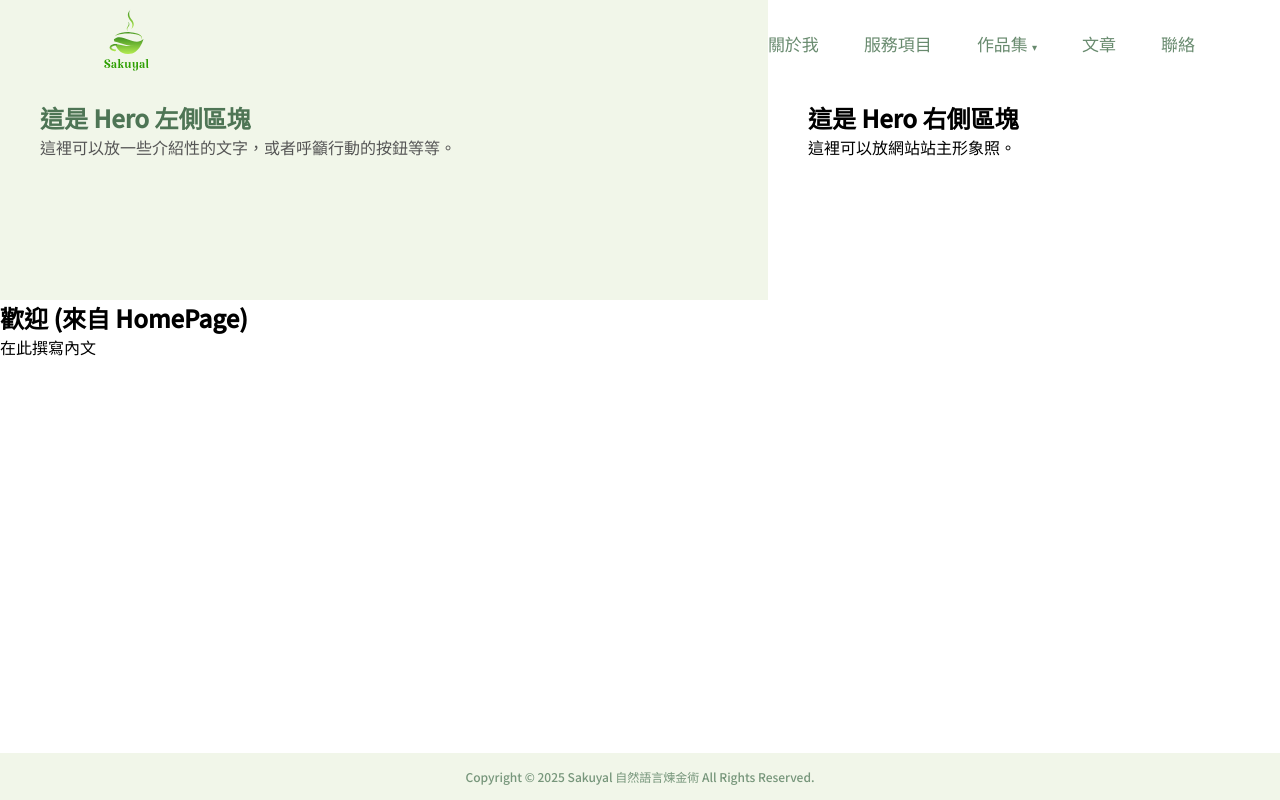
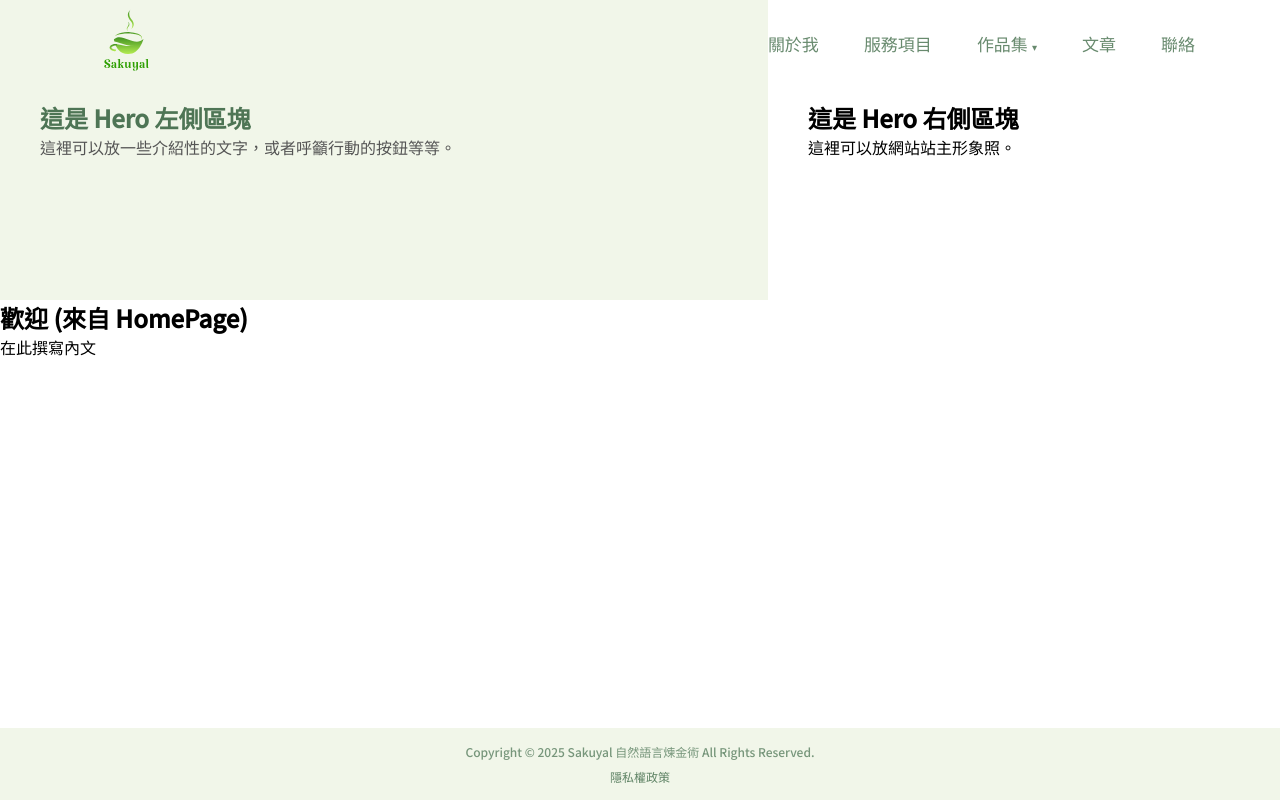
Before and after one commit to YURULIN1995/sakuyal-nlp, a React (Vite) app: page / in a window 1280 px wide. Built offline with nearby package versions, Linux system fonts and the light colour scheme.

Commit message:
Add PrivacyPolicyPage

```diff
--- a/src/App.jsx
+++ b/src/App.jsx
@@ -1,15 +1,16 @@
 import { Routes, Route } from 'react-router-dom';
 import Layout from '@components/Layout';
 import ViewportMeta from '@components/Head/ViewportMeta';
-//匯入所有需要的頁面元件
-import HomePage from '@/pages/HomePage';
-import NotFoundPage from '@/pages/NotFoundPage';
-import AboutPage from '@/pages/content/AboutPage';
-import ServicesPage from '@/pages/content/ServicesPage';
-import PortfolioPage from '@/pages/content/PortfolioPage';
-import BlogPage from '@/pages/content/BlogPage';
-import ContactPage from '@/pages/content/ContactPage';
-
+//匯入所有需要的內容頁面元件
+import HomePage from '@pages/HomePage';
+import NotFoundPage from '@pages/NotFoundPage';
+import AboutPage from '@pages/content/AboutPage';
+import ServicesPage from '@pages/content/ServicesPage';
+import PortfolioPage from '@pages/content/PortfolioPage';
+import BlogPage from '@pages/content/BlogPage';
+import ContactPage from '@pages/content/ContactPage';
+//匯入所有需要的法律相關頁面元件
+import PrivacyPolicyPage from '@pages/legal/PrivacyPolicyPage';
 
 function App() {
   return (
@@ -23,6 +24,7 @@ function App() {
           <Route path="portfolio" element={<PortfolioPage />} />
           <Route path="blog" element={<BlogPage />} />
           <Route path="contact" element={<ContactPage />} />
+          <Route path="privacy-policy" element={<PrivacyPolicyPage />} />
           <Route path="*" element={<NotFoundPage />} />
         </Route>
       </Routes>
--- a/src/components/Footer.jsx
+++ b/src/components/Footer.jsx
@@ -1,9 +1,21 @@
+import { Link } from 'react-router-dom';
 import styles from '@styles/Footer.module.css';
 
 function Footer() {
   return (
     <footer className={styles.footer}>
-      <p>Copyright &#169; 2025 Sakuyal 自然語言煉金術 All Rights Reserved.</p>
+      <p className={styles.copyright}>Copyright &#169; 2025 Sakuyal 自然語言煉金術 All Rights Reserved.</p>
+
+      {/* 新增 Footer Navigation */}
+      <nav className={styles.footerNav}>
+        <ul className={styles.navList}>
+          <li className={styles.navItem}>
+            <Link to="/privacy-policy" className={styles.navLink}>
+              隱私權政策
+            </Link>
+          </li>
+        </ul>
+      </nav>
     </footer>
   );
 }
--- a/src/pages/legal/PrivacyPolicyPage.jsx
+++ b/src/pages/legal/PrivacyPolicyPage.jsx
@@ -1 +1,19 @@
 // 隱私權政策
+import SEO from '@components/Head/SEO'; // 匯入 SEO 元件
+import styles from '@styles/PrivacyPolicyPage.module.css';
+
+function PrivacyPolicyPage() {
+  return (
+    <>
+      <SEO title="隱私權政策" description="Sakuyal 自然語言煉金術網站隱私權政策說明。" />
+
+      <div className={styles.container}>
+        <h1 className={styles.title}>隱私權政策</h1>
+        <p className={styles.message}>詳細隱私權政策內容將在此處補充。</p>
+        {/* TODO: 加入實際的隱私權政策文字 */}
+      </div>
+    </>
+  );
+}
+
+export default PrivacyPolicyPage;
--- a/src/styles/Footer.module.css
+++ b/src/styles/Footer.module.css
@@ -3,9 +3,47 @@
   color: rgba(78, 117, 85, 0.75);
   font-size: 12px;
   width: 100%;
+  padding: 15px 0;
+  margin-top: auto; /* 保持在底部 */
+
+  /* 修改佈局 */
   display: flex;
-   justify-content: center;
+  flex-direction: column; /* 改為垂直堆疊 */
   align-items: center;
-   padding: 15px 0;
-   margin-top: auto;
+  gap: 8px;
+  /* justify-content: center; */ /* 垂直方向上不再需要 */
 }
+
+.copyright {
+  margin: 0; /* 移除 p 的預設 margin */
+}
+
+/* .footerNav {
+  (Nav 容器目前不需要特別樣式)
+}
+*/
+
+.navList {
+  list-style: none;
+  padding: 0;
+  margin: 0;
+  display: flex;
+  gap: 15px;
+}
+
+/* .navItem {
+(列表項目前不需要特別樣式)
+}
+*/
+
+.navLink {
+  color: rgba(78, 117, 85, 0.9);
+  text-decoration: none;
+  font-size: 12px;
+  transition: text-decoration 0.2s ease, color 0.2s ease;
+}
+
+.navLink:hover {
+  color: rgba(4, 87, 19, 1);
+  text-decoration: underline;
+}
--- /dev/null
+++ b/src/styles/PrivacyPolicyPage.module.css
@@ -0,0 +1,25 @@
+.container {
+    display: flex;           /* 使用 Flexbox 佈局 */
+    flex-direction: column;  /* 內容垂直排列 (h1, p, p) */
+    justify-content: center; /* 在垂直方向上居中 */
+    align-items: center;     /* 在水平方向上居中 */
+    text-align: center;      /* 確保容器內的文字也居中 */
+    padding: 40px;           /* 加入一些內邊距 */
+    box-sizing: border-box;
+
+    /* 讓這個容器嘗試填滿其父元素 (<main>) 的可用空間 */
+    /* 這有助於垂直居中 */
+    /* flex-grow: 1; */
+    /* 或者設定一個最小高度 */
+    min-height: calc(100vh - 200px); /* 估算值：視窗高度減去 Header 和 Footer 的大致高度 */
+  }
+
+  .title {
+    color: rgba(78, 117, 85, 0.5);
+    margin-bottom: 15px;
+  }
+
+  .message {
+    color: rgb(78, 117, 85);
+    margin-bottom: 25px;
+  }
```
Also changed, not shown: src/pages/legal/CopyrightPage.jsx (+17 -0 lines), src/pages/legal/DisclaimerPage.jsx (+17 -0 lines). Lines whose indentation alone changed are shown as unchanged.
